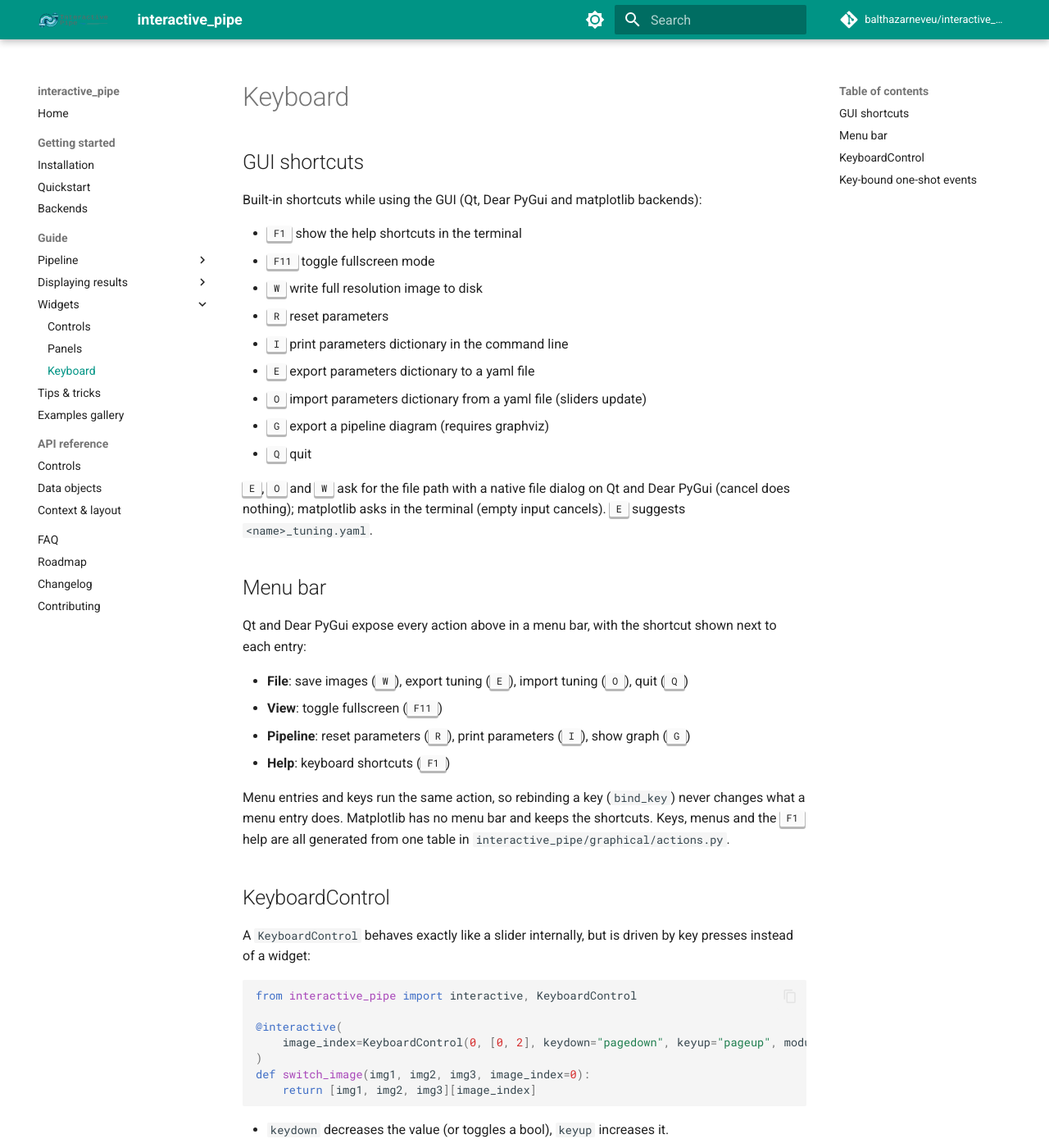
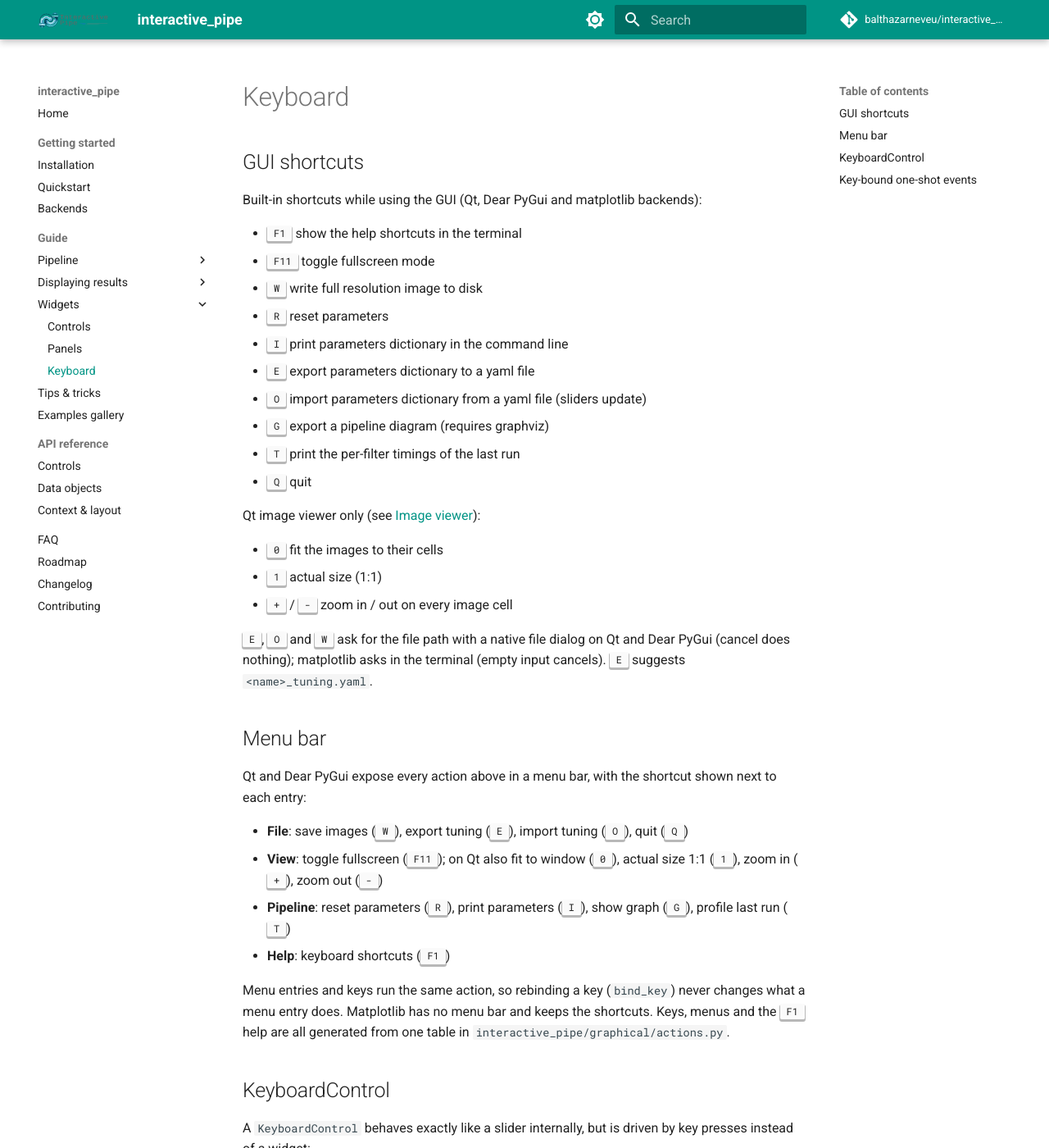
Before and after one commit to balthazarneveu/interactive_pipe, an MkDocs documentation site: the page built from docs/guide/keyboard.md, in a window 1280 px wide and 1400 px high. Shown: the whole window at 82% size. Built offline with MkDocs 1.6.1 and Material for MkDocs 9.7.7, drawn with Linux system fonts in a browser that asks for light colours; comment, search, counter and statistics services are not loaded.

Commit message:
Document the status line, profiling, coalesced refresh and in-window errors
- CHANGELOG: Unreleased bullets for the Qt image viewer, the status line
  and Profile last run action, coalesced refresh and in-window errors
- backends.md feature matrix: image viewer and status line rows
- keyboard.md: t, 0, 1, +, - in the shortcut list and the menu section
- tips.md: Profiling a pipeline (t key, pipeline.last_run_report)
- layout.md: hover readout goes to the status line, View menu keys

```diff
--- a/docs/guide/keyboard.md
+++ b/docs/guide/keyboard.md
@@ -12,7 +12,14 @@ Built-in shortcuts while using the GUI (Qt, Dear PyGui and matplotlib backends):
 - ++e++ export parameters dictionary to a yaml file
 - ++o++ import parameters dictionary from a yaml file (sliders update)
 - ++g++ export a pipeline diagram (requires graphviz)
+- ++t++ print the per-filter timings of the last run
 - ++q++ quit
+
+Qt image viewer only (see [Image viewer](layout.md#image-viewer-qt)):
+
+- ++0++ fit the images to their cells
+- ++1++ actual size (1:1)
+- ++plus++ / ++minus++ zoom in / out on every image cell
 
 ++e++, ++o++ and ++w++ ask for the file path with a native file dialog on Qt and Dear PyGui (cancel does nothing); matplotlib asks in the terminal (empty input cancels). ++e++ suggests `<name>_tuning.yaml`.
 
@@ -21,8 +28,8 @@ Built-in shortcuts while using the GUI (Qt, Dear PyGui and matplotlib backends):
 Qt and Dear PyGui expose every action above in a menu bar, with the shortcut shown next to each entry:
 
 - **File**: save images (++w++), export tuning (++e++), import tuning (++o++), quit (++q++)
-- **View**: toggle fullscreen (++f11++)
-- **Pipeline**: reset parameters (++r++), print parameters (++i++), show graph (++g++)
+- **View**: toggle fullscreen (++f11++); on Qt also fit to window (++0++), actual size 1:1 (++1++), zoom in (++plus++), zoom out (++minus++)
+- **Pipeline**: reset parameters (++r++), print parameters (++i++), show graph (++g++), profile last run (++t++)
 - **Help**: keyboard shortcuts (++f1++)
 
 Menu entries and keys run the same action, so rebinding a key (`bind_key`) never changes what a menu entry does. Matplotlib has no menu bar and keeps the shortcuts. Keys, menus and the ++f1++ help are all generated from one table in `interactive_pipe/graphical/actions.py`.
```
Also changed, not shown: CHANGELOG.md (+4 -0 lines), docs/getting-started/backends.md (+2 -0 lines), docs/guide/layout.md (+2 -1 lines), docs/guide/tips.md (+10 -0 lines).
